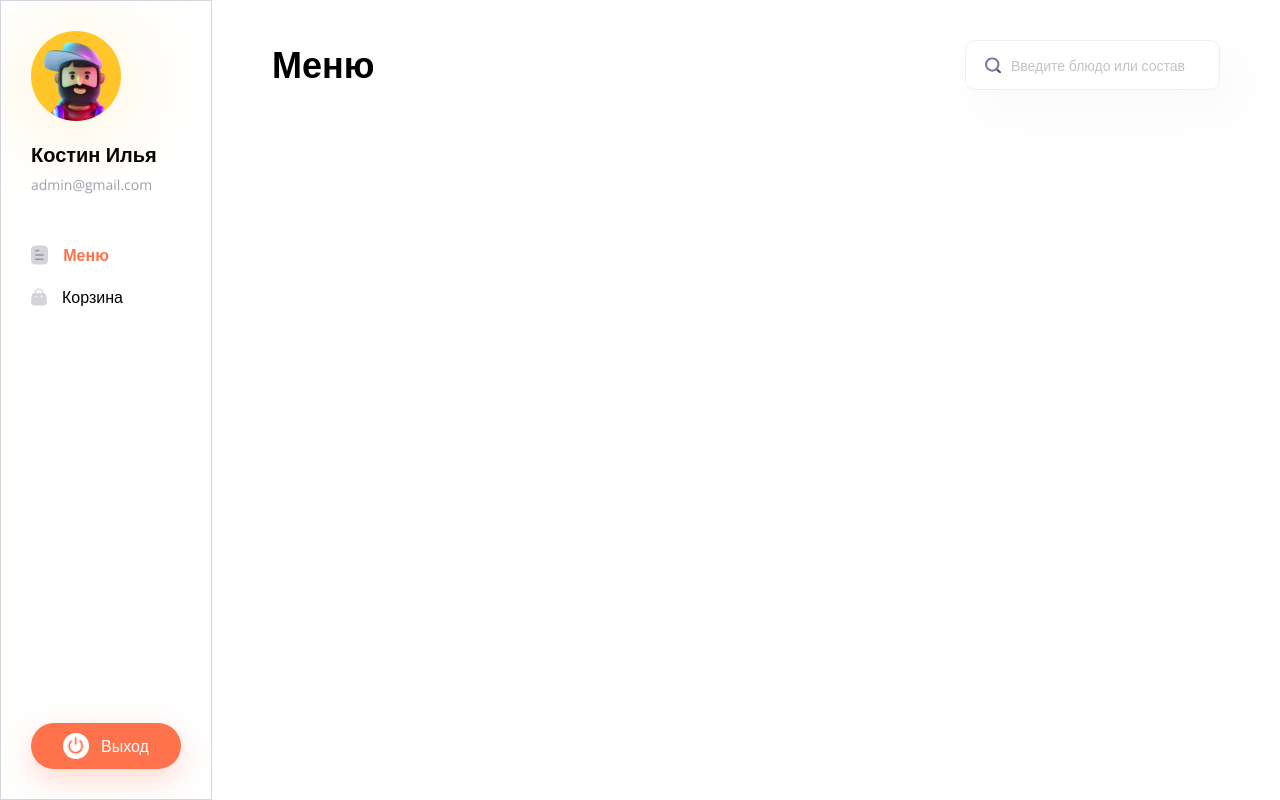
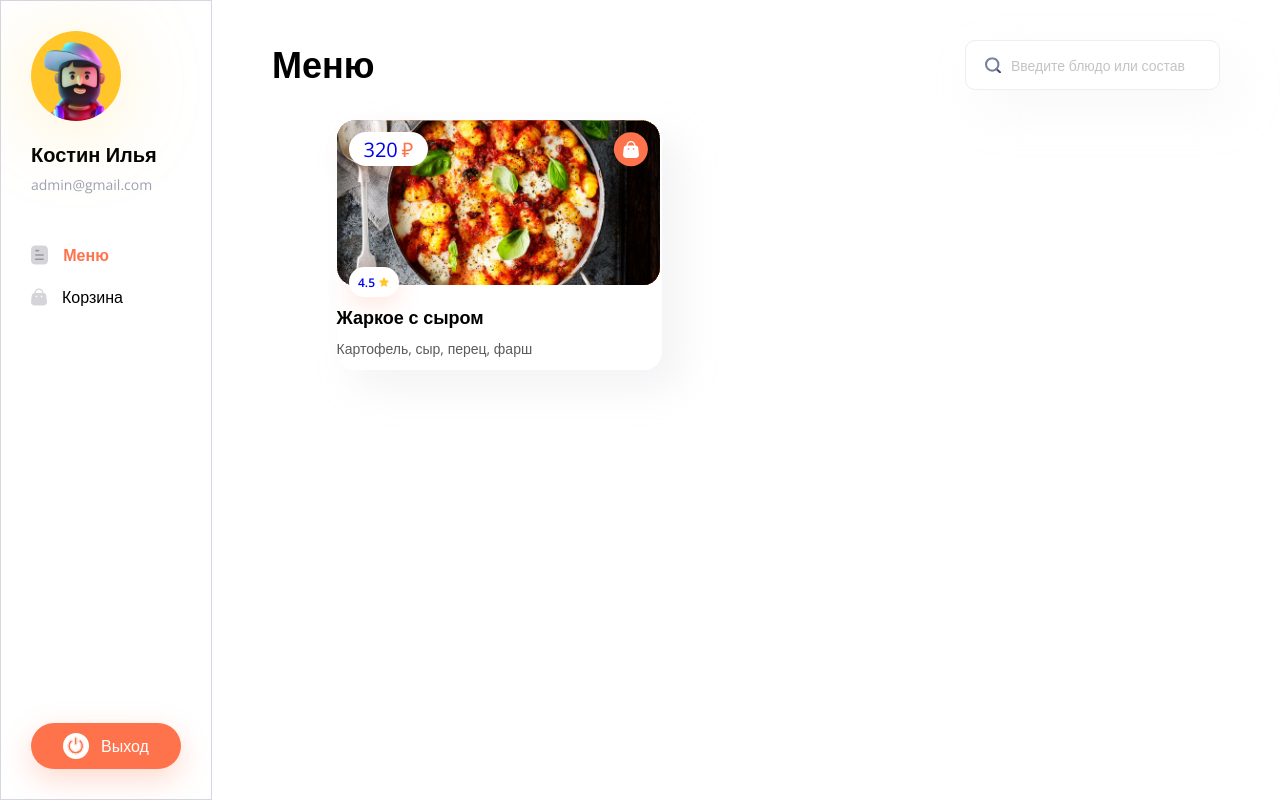
Before and after one commit to Kostin-ILya/Food_SPA-TS-React, a React (Vite) app: page / in a window 1280 px wide. Built offline with nearby package versions, Linux system fonts and the light colour scheme.

Commit message:
add ProductCard

```diff
--- a/src/pages/MenuPage/MenuPage.module.scss
+++ b/src/pages/MenuPage/MenuPage.module.scss
@@ -3,3 +3,11 @@
   justify-content: space-between;
   align-items: center;
 }
+
+.productList {
+  padding-top: 30px;
+  display: grid;
+  grid-template-columns: repeat(auto-fill, minmax(325px, 1fr));
+  gap: 40px;
+  justify-items: center;
+}
--- a/src/pages/MenuPage/MenuPage.tsx
+++ b/src/pages/MenuPage/MenuPage.tsx
@@ -2,6 +2,7 @@ import { Title } from 'components/Title'
 import { Search } from 'layouts/MainLayout/Main/Search'
 
 import cl from './MenuPage.module.scss'
+import { ProductCard } from './ProductCard'
 
 export interface MenuPageProps {}
 
@@ -12,6 +13,17 @@ export const MenuPage = (/* {}: MenuPageProps */) => {
         <Title>Меню</Title>
         <Search />
       </header>
+
+      <main className={cl.productList}>
+        <ProductCard
+          name="Жаркое с сыром"
+          description="Картофель, сыр, перец, фарш"
+          price={320}
+          rating={4.5}
+          image="/images/food/roast.png"
+          id={1}
+        />
+      </main>
     </>
   )
 }
--- /dev/null
+++ b/src/pages/MenuPage/ProductCard/ProductCard.module.scss
@@ -0,0 +1,85 @@
+.productCard {
+  width: 325px;
+  height: 250px;
+  border-radius: 18px;
+  box-shadow: 18px 18px 36.43px 0px rgba(211, 209, 216, 0.25);
+}
+
+.imgContainer {
+  position: relative;
+  width: 323px;
+  height: 165px;
+  // background: url('/images/food/roast.png') no-repeat center center/cover;
+
+  .price {
+    height: 34px;
+    position: absolute;
+    top: 12px;
+    left: 12px;
+    padding: 0 15px;
+    border-radius: 120px;
+    background-color: white;
+    display: flex;
+    align-items: center;
+    justify-content: center;
+    gap: 4px;
+
+    font-weight: 400;
+    font-size: 20px;
+    box-shadow: 0px 7.1px 28.4px 0px rgba(254, 114, 76, 0.2);
+
+    span {
+      color: var(--main-color);
+    }
+  }
+
+  .buyIcon {
+    position: absolute;
+    top: 12px;
+    right: 12px;
+
+    &:hover {
+      filter: contrast(2);
+    }
+  }
+
+  .rating {
+    position: absolute;
+    bottom: -12px;
+    left: 12px;
+    display: flex;
+    align-items: center;
+    justify-content: center;
+    gap: 4px;
+    border-radius: 136px;
+    width: 50px;
+    height: 30px;
+
+    font-weight: 600;
+    font-size: 12px;
+    background-color: white;
+    box-shadow: 0px 6.07px 24.29px 0px rgba(254, 114, 76, 0.2);
+
+    span {
+      width: 10px;
+      height: 10px;
+    }
+  }
+}
+
+.info {
+  margin-top: 20px;
+
+  h3 {
+    color: black;
+    font-size: 18px;
+    font-weight: 600;
+  }
+
+  p {
+    margin-top: 10px;
+    color: var(--grey-text-color);
+    font-size: 14px;
+    font-weight: 400;
+  }
+}
--- /dev/null
+++ b/src/pages/MenuPage/ProductCard/ProductCard.tsx
@@ -0,0 +1,51 @@
+import { Link } from 'react-router-dom'
+
+import cl from './ProductCard.module.scss'
+
+export interface ProductCardProps {
+  name: string
+  description: string
+  price: number
+  image: string
+  id: number
+  rating: number
+}
+
+export const ProductCard = ({
+  name,
+  description,
+  price,
+  image,
+  //  id,
+  rating,
+}: ProductCardProps) => {
+  return (
+    <Link to={`/menu/${name}`} className={cl.productCard}>
+      <div
+        className={cl.imgContainer}
+        style={{ backgroundImage: `url(${image})` }}
+      >
+        <div className={cl.price}>
+          {price} <span>₽</span>
+        </div>
+
+        <button className={cl.buyIcon}>
+          <img src="/icons/buy_icon.svg" alt="Buy" />
+        </button>
+
+        <div className={cl.rating}>
+          {rating}
+          <span>
+            <img src="/icons/star_icon.svg" alt="star" />
+          </span>
+        </div>
+      </div>
+
+      <div className={cl.info}>
+        <h3>{name}</h3>
+
+        <p>{description}</p>
+      </div>
+    </Link>
+  )
+}
--- /dev/null
+++ b/src/pages/MenuPage/ProductCard/index.ts
@@ -0,0 +1 @@
+export * from './ProductCard'
```
